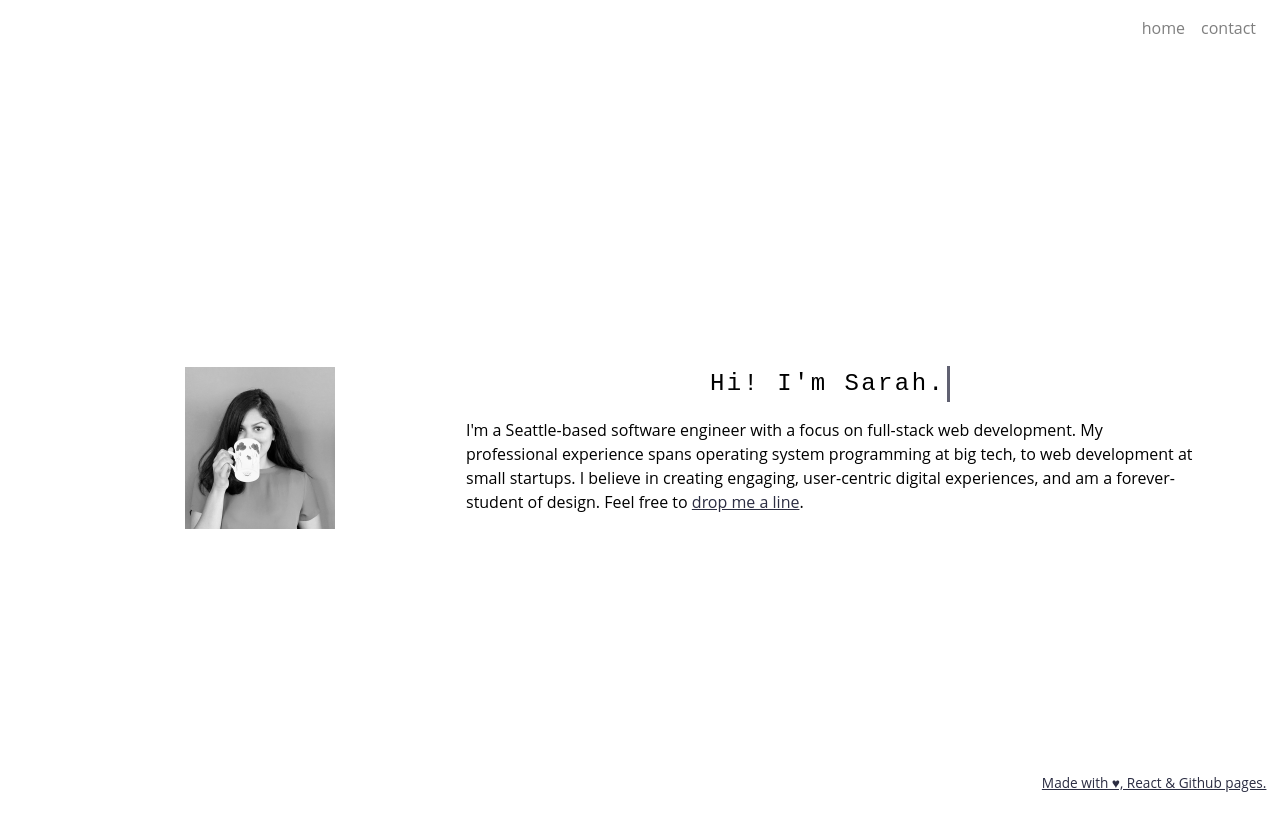
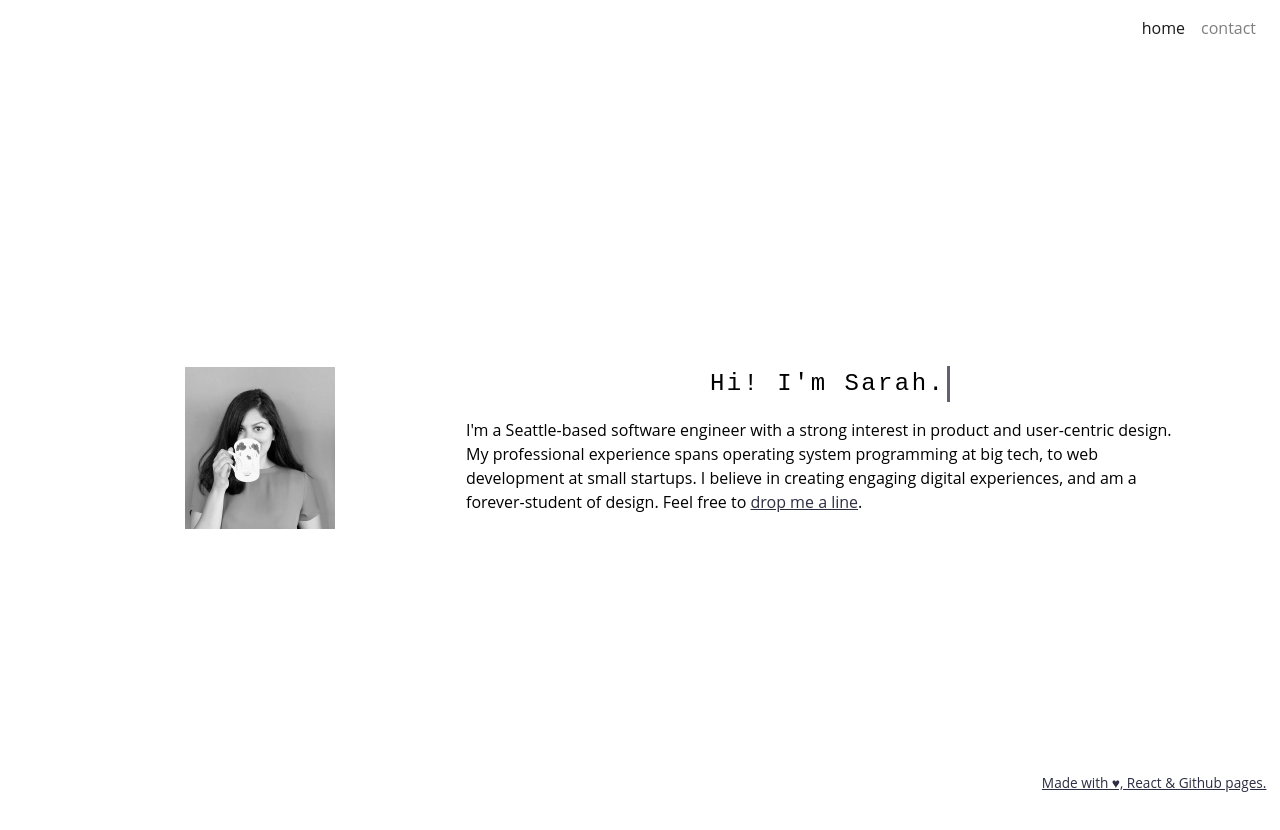
Before and after one commit to codebysarah/codebysarah.github.io, a React (Create React App) app: page / in a window 1280 px wide. Shown: the top 830 px of the page. Built offline with nearby package versions, Linux system fonts and the light colour scheme; what webfontloader would draw is missing.

Commit message:
bio update

```diff
--- a/public/index.html
+++ b/public/index.html
@@ -9,7 +9,6 @@
       name="description"
       content="a tiny portfolio site created with react"
     />
-    <link rel="apple-touch-icon" href="%PUBLIC_URL%/logo192.png" />
     <link rel="manifest" href="%PUBLIC_URL%/manifest.json" />
     <title>By Sarah</title>
   </head>
--- a/src/App.js
+++ b/src/App.js
@@ -12,7 +12,7 @@ function App() {
         <Navbar.Toggle aria-controls="basic-navbar-nav" />
         <Navbar.Collapse id="basic-navbar-nav">
           <Nav className="ml-auto">
-            <Nav.Link href="#home">home</Nav.Link>
+            <Nav.Link className="active" href="#home">home</Nav.Link>
             <Nav.Link href="mailto:codebysarah@gmail.com">contact</Nav.Link>
           </Nav>
         </Navbar.Collapse>
--- a/src/components/Main.js
+++ b/src/components/Main.js
@@ -15,12 +15,12 @@ function Main() {
         </Row>
         <Row>
           <p className="bio">I'm a Seattle-based software engineer
-            with a focus on full-stack web development. My professional experience
-            spans operating system programming at big tech, to web development at
-            small startups. I believe in creating engaging, user-centric digital
-            experiences, and am a forever-student of design. Feel free to <a
-            className="links" href="mailto:codebysarah@gmail.com">drop me a
-            line</a>.</p>
+            with a strong interest in product and user-centric design.
+            My professional experience spans operating system programming
+            at big tech, to web development at small startups.
+            I believe in creating engaging digital experiences, and am a
+            forever-student of design. Feel free to <a className="links"
+            href="mailto:codebysarah@gmail.com">drop me a line</a>.</p>
         </Row>
       </Col>
     </Row>
```
